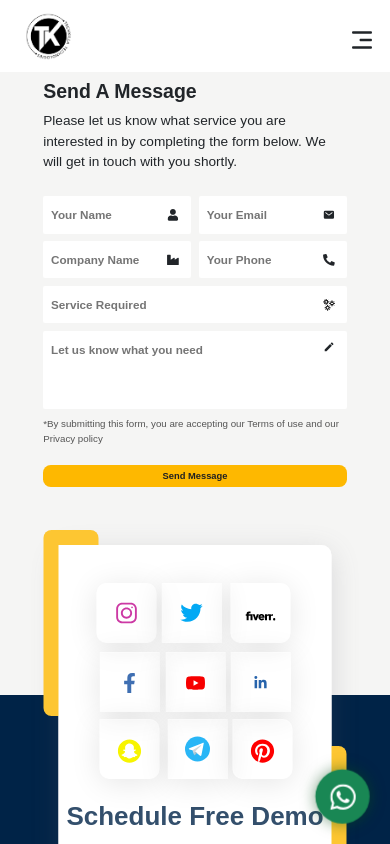
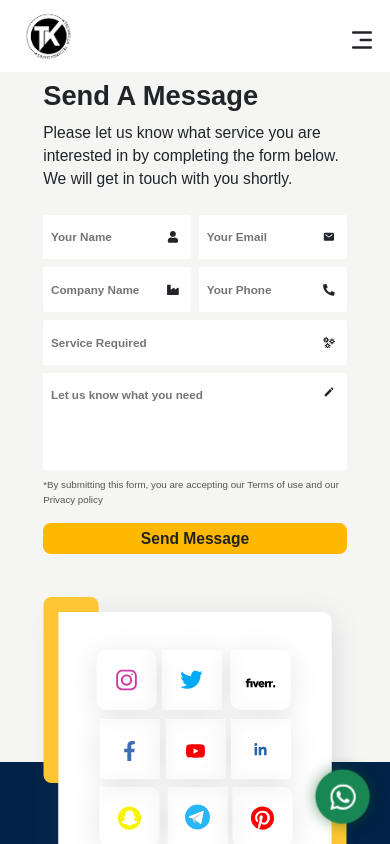
Before and after one commit to pranjalgogoi1209/techkilla-website-experiment, a Next.js app: page /contact in a window 390 px wide. Shown: the top 844 px of the page. Built offline with nearby package versions, Linux system fonts and the light colour scheme; a web font is replaced by a local one.

Commit message:
update contact

```diff
--- a/src/components/contect/contactForm.module.css
+++ b/src/components/contect/contactForm.module.css
@@ -177,19 +177,22 @@
   .ContactForm {
     padding: 2vw 6vw;
   }
+  .header h1 {
+    font-size: 7vw;
+  }
   .header p {
-    font-size: 3.5vw;
+    font-size: 4vw;
   }
   .inputBox svg,
   .services svg {
     font-size: 2vw;
   }
   .msg {
-    height: 15vw;
+    height: 25vw;
   }
   .inputBox,
   .msg {
-    padding: 2vw 1.5vw;
+    padding: 3vw 1.5vw;
   }
   .inputBox input {
     font-size: 3vw;
@@ -202,7 +205,7 @@
     font-size: 3vw;
   }
   .msg {
-    height: 20vw;
+    height: 25vw;
   }
   .msg textarea {
     font-size: 3vw;
@@ -216,5 +219,6 @@
     color: #212121;
     padding: 1vw 1.2vw;
     width: 100%;
+    font-size: 4vw;
   }
 }
```
